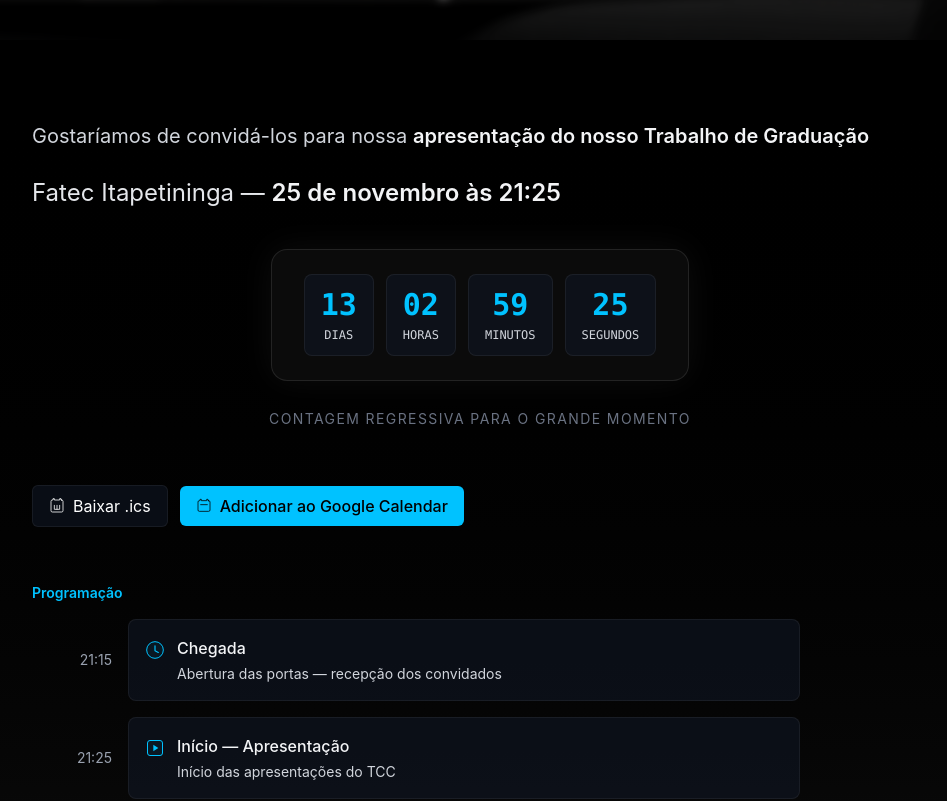
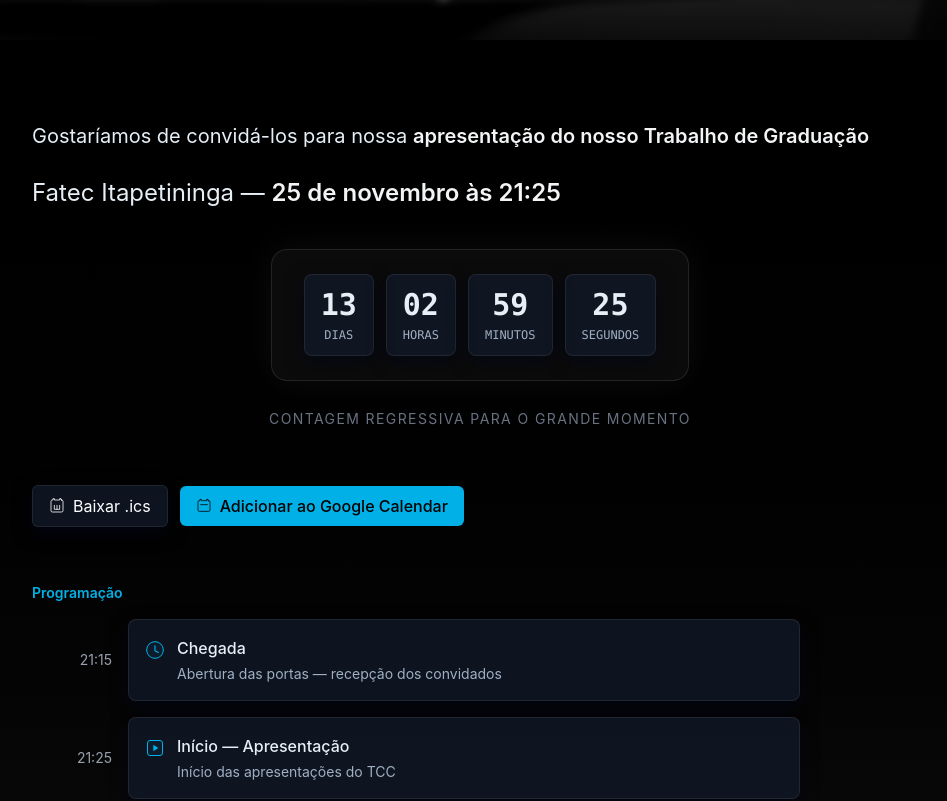
Before and after one commit to pedrohenriquebl/tg-invite, a React (Vite) app: page / in a window 1280 px wide. Shown: the part 480-1281 px from the top of the page, without its empty margins (160-1107 px from the left). Built offline with nearby package versions, Linux system fonts and the light colour scheme.

Commit message:
:construction: feat: update calendar

```diff
--- a/src/components/Countdown.tsx
+++ b/src/components/Countdown.tsx
@@ -47,13 +47,13 @@ export default function Countdown() {
   ];
 
   return (
-    <motion.div className="flex gap-3 text-center text-white font-mono text-base sm:text-lg" variants={fadeUp} initial="hidden" whileInView="visible" viewport={{ once: true }}>
+    <motion.div className="flex gap-3 text-center font-mono text-base sm:text-lg" variants={fadeUp} initial="hidden" whileInView="visible" viewport={{ once: true }}>
       {units.map((u) => (
         <div key={u.key} className="card px-4 py-3 rounded-lg min-w-16">
-          <p className="text-2xl sm:text-3xl font-bold text-accent">
+          <p className="text-2xl sm:text-3xl font-bold text-accent text-body">
             {String(timeLeft[u.key as keyof typeof timeLeft] ?? '00').padStart(2, '0')}
           </p>
-          <p className="text-xs uppercase text-gray-300 mt-1">{u.label}</p>
+          <p className="text-xs uppercase text-muted mt-1">{u.label}</p>
         </div>
       ))}
     </motion.div>
--- a/src/components/Info.tsx
+++ b/src/components/Info.tsx
@@ -15,14 +15,14 @@ export default function Info() {
             variants={staggerContainer}
         >
             <div className="max-w-4xl w-full mx-auto space-y-6 text-center md:text-left">
-                <motion.p className="text-gray-300 text-lg md:text-xl leading-relaxed" variants={fadeUp}>
+                <motion.p className="text-body text-lg md:text-xl leading-relaxed" variants={fadeUp}>
                     Gostaríamos de convidá-los para nossa{' '}
                     <span className="font-semibold text-gray-100">
                         apresentação do nosso Trabalho de Graduação
                     </span>
                 </motion.p>
 
-                <motion.p className="text-lg md:text-2xl text-gray-200" variants={fadeUp}>
+                <motion.p className="text-lg md:text-2xl text-body" variants={fadeUp}>
                     Fatec Itapetininga —{' '}
                     <span className="font-semibold text-gray-100">25 de novembro às 21:25</span>
                 </motion.p>
--- a/src/components/Timeline.tsx
+++ b/src/components/Timeline.tsx
@@ -29,8 +29,8 @@ export default function Timeline() {
                                     {renderIconFor(e.title)}
                                 </div>
                                 <div>
-                                    <div className="font-medium text-gray-100">{e.title}</div>
-                                    <div className="text-sm text-gray-300 mt-1">{e.desc}</div>
+                                    <div className="font-medium text-body">{e.title}</div>
+                                    <div className="text-sm text-muted mt-1">{e.desc}</div>
                                 </div>
                             </div>
                         </div>
--- a/src/index.css
+++ b/src/index.css
@@ -11,17 +11,23 @@ html {
 }
 
 :root {
-  --accent: #00c2ff;
+  --accent: #00b0e6; /* slightly deeper for consistent contrast */
   --muted-1: #0b0b0d;
   --muted-2: #0f1720;
-  --card-bg: rgba(17,24,39,0.55);
+  --card-bg: rgba(17,24,39,0.82); /* darker card bg for better contrast */
+  --text-body: #e6eef6; /* primary body text on dark backgrounds */
+  --text-muted: #9fb0c2; /* secondary text for labels and captions */
 }
 
 /* Utility tokens that mirror some Tailwind usages so we can tweak identity quickly */
 .text-accent { color: var(--accent); }
 .bg-accent { background-color: var(--accent); }
 .border-accent { border-color: var(--accent); }
-.card { background: var(--card-bg); border: 1px solid rgba(255,255,255,0.06); }
+.card { background: var(--card-bg); border: 1px solid rgba(255,255,255,0.08); box-shadow: 0 6px 18px rgba(2,6,23,0.6); }
+
+/* Accessible text tokens */
+.text-body { color: var(--text-body); }
+.text-muted { color: var(--text-muted); }
 
 /* Slightly larger section spacing and nicer max widths for identity */
 .section-max { max-width: 78rem; margin-left: auto; margin-right: auto; }
```
